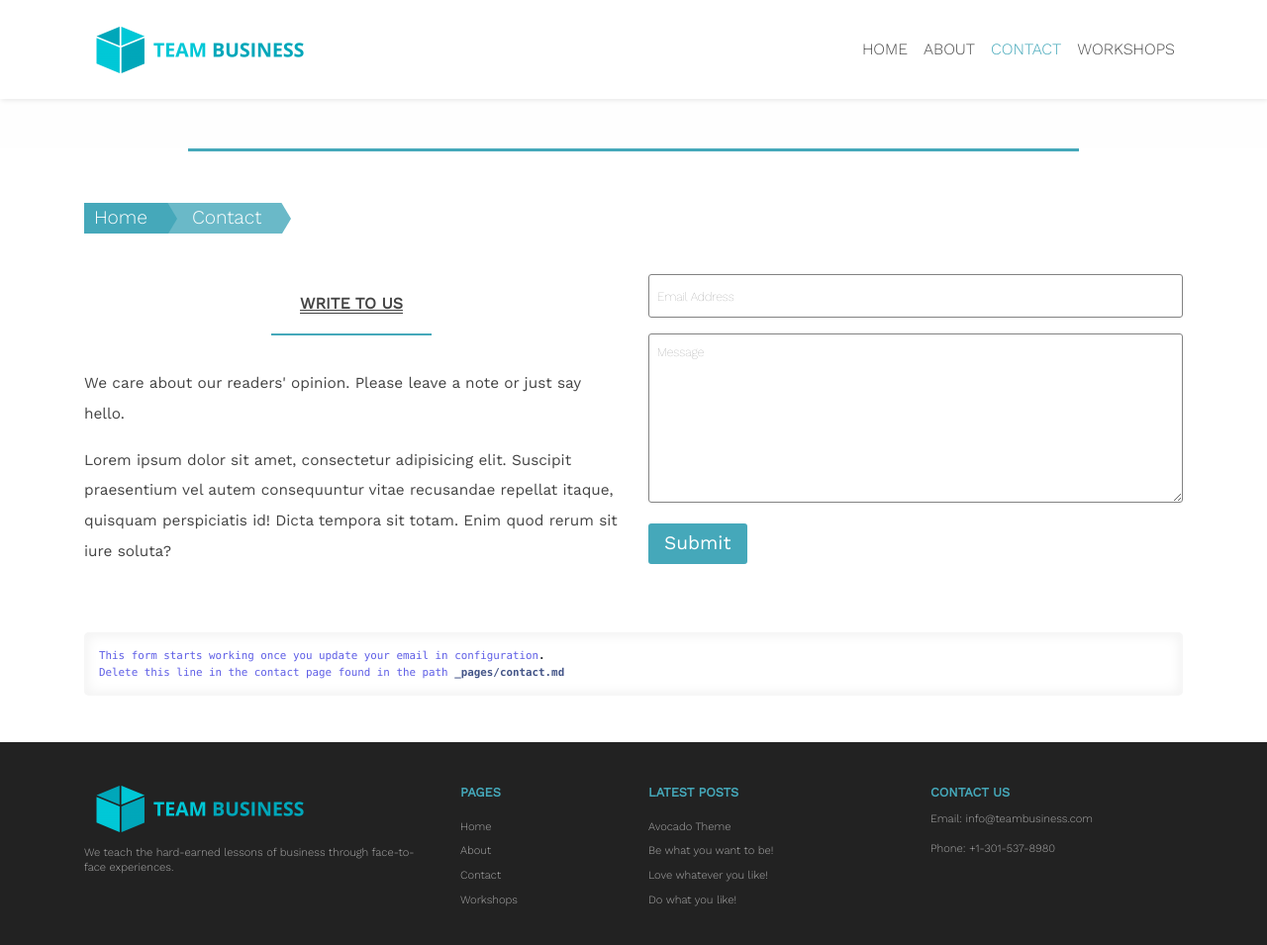
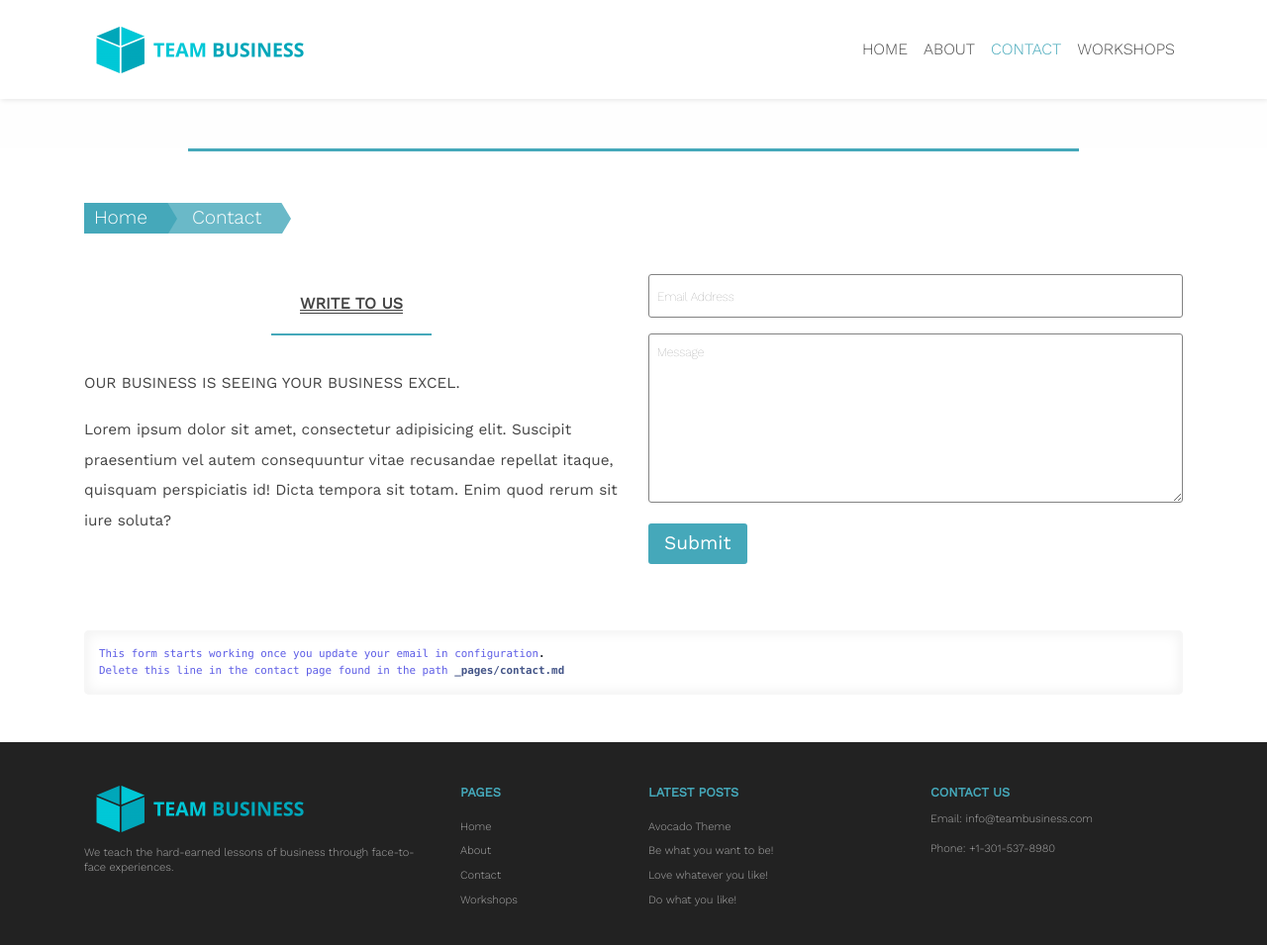
Before and after one commit to zac-heisey/team-business, a Jekyll site: the page built from _pages/contact.html, in a window 1280 px wide and 976 px high. Shown: the top 955 px of the window at 99% size. Built offline with Jekyll 4.4.1, drawn with Linux system fonts in a browser that asks for light colours; nearby versions of some CDN libraries.

Commit message:
Update from Forestry.io Lara Azzam updated _pages/contact.html

```diff
--- a/_pages/contact.html
+++ b/_pages/contact.html
@@ -11,7 +11,7 @@ description: OUR BUSINESS IS SEEING YOUR BUSINESS EXCEL.  Every interaction begi
 <div class="row">
 	<div class="col-md-6">
 		<h2 class="double-u">Write to us</h2>
-		<p><small>We care about our readers' opinion. Please leave a note or just say hello.</small></p>
+		<p><small>OUR BUSINESS IS SEEING YOUR BUSINESS EXCEL.</small></p>
 		<p><small>Lorem ipsum dolor sit amet, consectetur adipisicing elit. Suscipit praesentium vel autem consequuntur vitae recusandae repellat itaque, quisquam perspiciatis id! Dicta tempora sit totam. Enim quod rerum sit iure soluta?</small></p>
 
 
```
